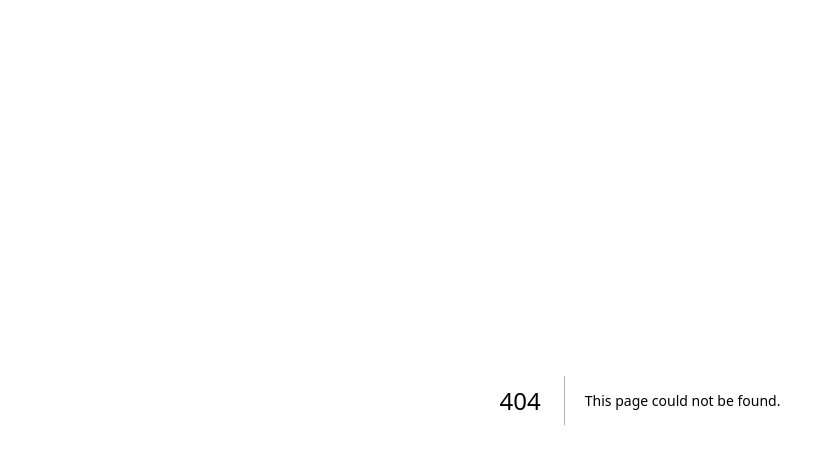
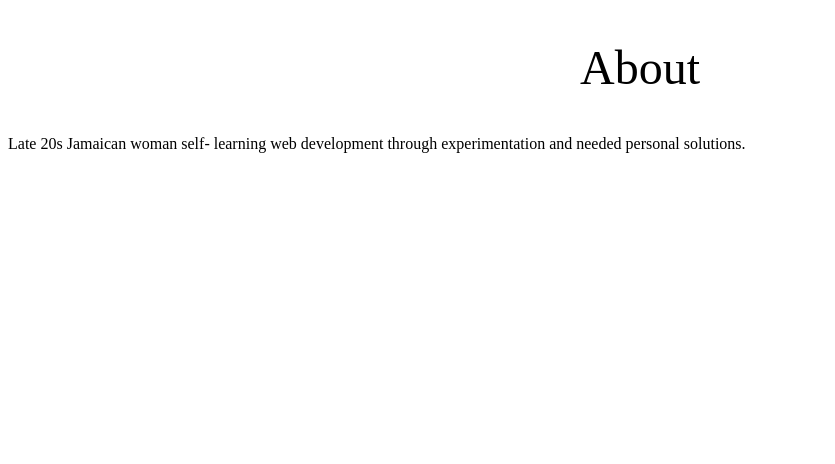
Before and after one commit to kalecream/OldWebBrain, a Next.js app: page /about in a window 1280 px wide. Before the commit this address had no page. Shown: the top 464 px of the page, without its empty margins (0-835 px from the left). Built offline with nearby package versions, Linux system fonts and the light colour scheme.

Commit message:
change about page

```diff
--- a/html/about.html
+++ /dev/null
@@ -1,29 +0,0 @@
-<html>
-    <head>
-        <meta name="viewport" content="width=device-width, initial-scale=1">
-        <link rel="stylesheet" href="../css/style.css">
-    </head>
-    <body>
-        <div class="wrapper">
-            <section id="who-am-i">
-                <div class="home-section">
-                    <div class="div--left center">
-                        <h2>Who?</h2>
-                    </div>
-                    <div class="div--right">
-                        <p>Late 20s Jamaican woman self- learning web development through experimentation and needed personal solutions.<a href=""></a>
-                    </div>
-                </div>
-                <div class="home-section">
-                    <div class="div--left center">
-                        <h2>Why?</h2>
-                    </div>
-                    <div class="div--right">
-                        <p>For money! I've also always been fascinated by computers and learning how things work.<a href=""></a>
-                    </div>
-                </div>
-            </section>
-        </div>
-        <script src="../js/script.js"></script>
-    </body>
-</html>
--- /dev/null
+++ b/pages/about.tsx
@@ -0,0 +1,17 @@
+import Head from "next/head";
+import Image from "next/image";
+import styles from "../styles/Home.module.css";
+import { Navigation, Footer } from "../components/global";
+
+export default function About() {
+  return (
+    <section>
+        <div className={styles.LeftCenter}>
+            <h1 className={styles.title}>About</h1>
+            <p>
+                Late 20s Jamaican woman self- learning web development through experimentation and needed personal solutions.
+            </p>
+        </div>
+    </section>
+  );
+}
```
